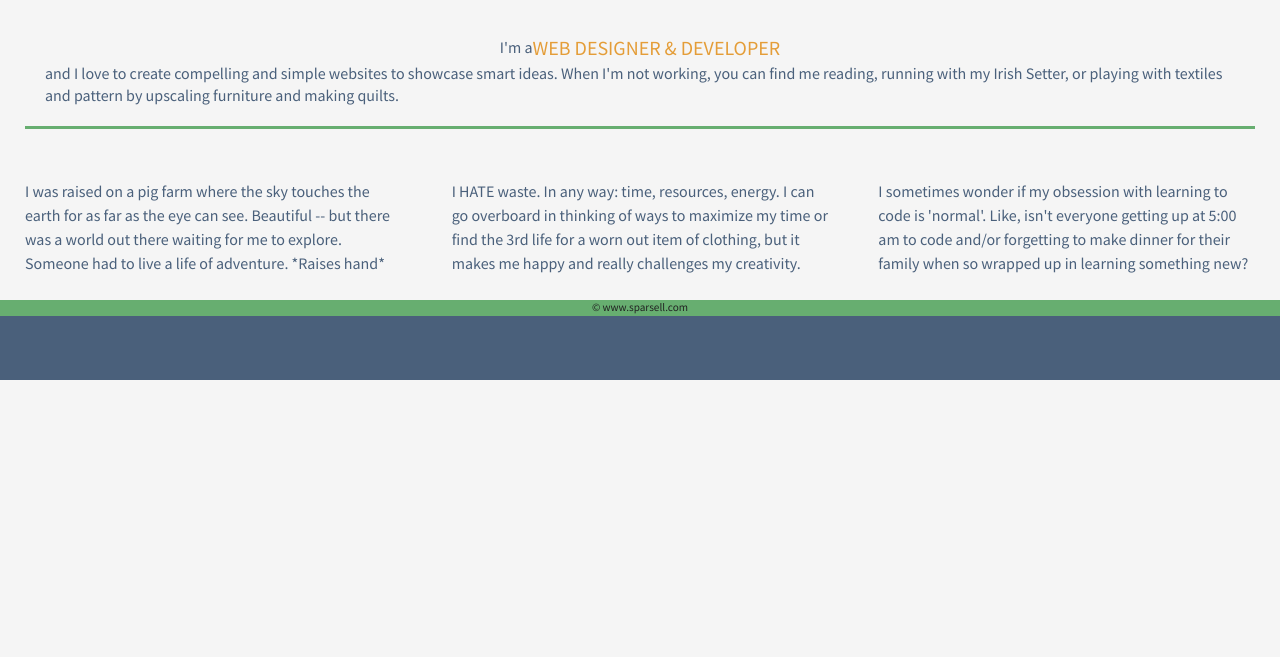
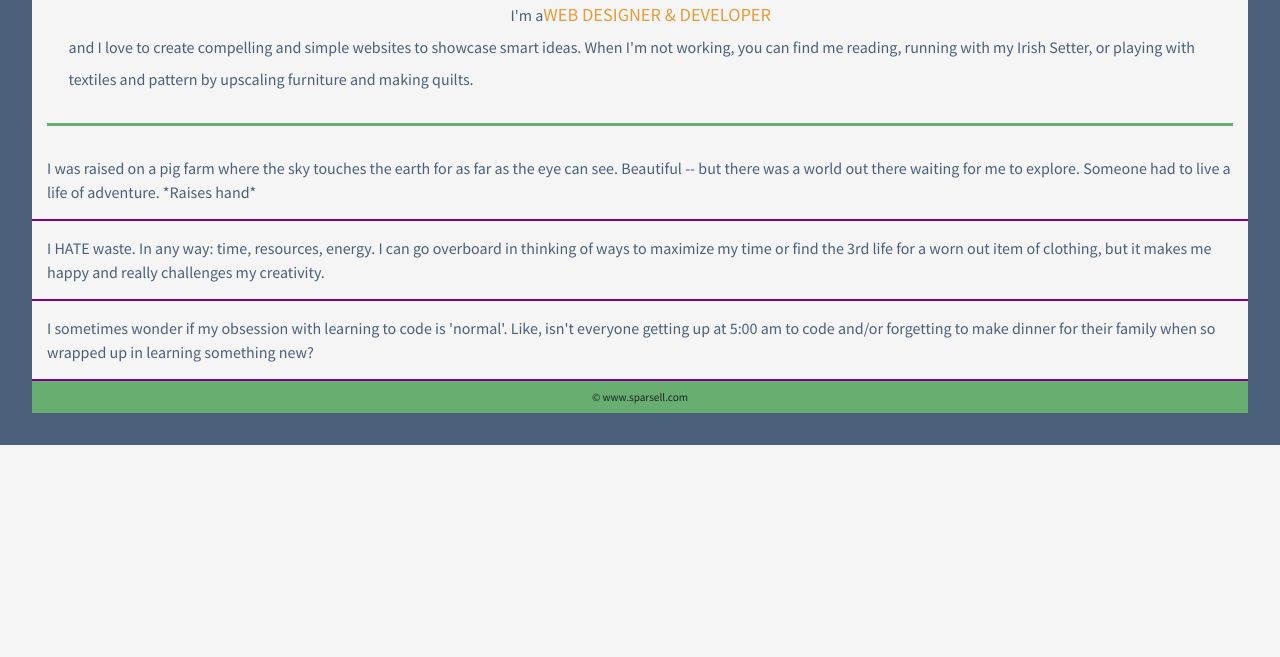
Before and after one commit to sparsell/08.01-206-flexbox-starter, a plain HTML site: page index.html in a window 1280 px wide. Shown: the part 143-800 px from the top of the page. Drawn offline with Linux system fonts and the light colour scheme.

Commit message:
improving with flexbox properties

```diff
--- a/css/main.css
+++ b/css/main.css
@@ -12,8 +12,9 @@
 
 html {
     color: #222;
-    font-size: 1em;
-    line-height: 1.4;
+    font-size: 16x;
+    line-height: 2em;
+
 }
 
 /*
@@ -96,21 +97,20 @@ textarea {
    ========================================================================== */
 
 html {
-  border-bottom: #4a607b solid 4em;
-  border-top: #4a607b solid 4em;
     background-color: whitesmoke;
 }
 
 body {
   font-family: 'Source Sans Pro', sans-serif;
   font-size: 1em;
+  border: #4a607b solid 2em;
  background-color: whitesmoke;
+ margin: 0 auto;
+
 }
 
 header {
   background-color: whitesmoke;
- /* height: 30%;*/
-  width: 100%;
 }
 
 footer {
@@ -131,20 +131,18 @@ main {
     display: flex;
     justify-content: center;
     align-items: center;
-    flex-wrap: wrap;
+    flex-flow: row wrap;
     background-color: whitesmoke;
 }
 
 main p {
-    color: #4a607b;
     display: flex;
     justify-content: center;
     align-items: center;
     flex-wrap: wrap;
-    padding-bottom: 1.25em;
-    padding-left: 1.25em;
-    padding-right: 1.25em;
+    padding: 1.25em 1.25em 1.75em 1.35em;
      border-bottom: #67ae70 solid .2em;
+    color: #4a607b;
 }
 
 #div-1,
@@ -153,15 +151,15 @@ main p {
   background-color: whitesmoke;
   line-height: 1.5em;
   font-size: 1em;
-  flex: 1 1 30%;
+  /*flex: 1 1 30%;*/
 }
 
 .flex-container {
   /*set display to flex and vertically & horizontally align by setting justify-content and align-items to center, and set flex-flow to row wrap*/
     display: flex;
-  justify-content: center;
+  justify-content: space-between;
   align-items: center;
-  flex-wrap: wrap;
+  flex-flow: row wrap;
 }
 
 .flex-items {
@@ -171,7 +169,6 @@ main p {
   align-items: center;
   line-height: 1.5em;
   font-size: 1.6em;
-  width: 30%;
 }
 
 header h1{
@@ -186,12 +183,12 @@ h2 {
 }
 
 p {
-    margin: 25px;
+    margin: 15px;
     color: #4a607b;
 }
 .title {
     color: #e49d38;
-    font-size: 1.25em;
+    font-size: 1.15em;
     text-transform: uppercase
 }
 
@@ -274,18 +271,32 @@ p {
    These examples override the primary ('mobile first') styles.
    Modify as content requires.
    ========================================================================== */
-/*
-@media all and (max-width: 768px) {
-    body {
-      padding: 1em;
+
+@media all and (min-width: 768px) {
+
+    .flex-container {
+        flex-flow: column nowrap;
     }
+
+    .flex-items {
+  display: flex;
+  justify-content: center;
+  align-items: center;
+  flex-flow: row wrap;
+  line-height: 1.5em;
+  font-size: 1.6em;
+  border-bottom: 2px purple solid;
 }
+}
+@media (min-width: 1200px) {
+  .flex-container {
+        flex-flow: column nowrap;
+    }
 
-@media (min-width: 1200px) {
-  #div-1,
-  #div-2{
+    .flex-items {
+  display: flex;
       /* set your flex value to 1 50% */
-  }
+
 /*
   #div-3 {
     /* set your flex value to 1 100% */
@@ -298,7 +309,7 @@ p {
        (min-resolution: 1.25dppx),
        (min-resolution: 120dpi) {
     /* Style adjustments for high resolution devices */
-}
+
 
 /* ==========================================================================
    Print styles.
--- a/index.html
+++ b/index.html
@@ -26,9 +26,10 @@
                 <h1>Hi, I'm Sonja.</h1>
             </header>
                 <main>
-                <p>I'm a </br> <span class="title"> Web Designer & Developer</span> and I love to create compelling and simple websites to showcase smart ideas. When I'm not working, you can find me reading, running with my Irish Setter, or playing with textiles and pattern by upscaling furniture and making
+                <p>I'm a <span class="title"> Web Designer & Developer</span> and I love to create compelling and simple websites to showcase smart ideas. When I'm not working, you can find me reading, running with my Irish Setter, or playing with textiles and pattern by upscaling furniture and making
                 quilts.</p>
-                    </main>
+                </main>
+
                 <section class="flex-container">
                     <div id="div-1" class="flex-items">
                         <p>I was raised on a pig farm where the sky touches the earth for as far as the eye can see. Beautiful -- but
@@ -45,7 +46,7 @@
                 </section> <!--end .flex-container-->
 
             <footer>
-                &copy www.sparsell.com
+                &copy; www.sparsell.com
          </footer>
 
        <!-- <script src="https://ajax.googleapis.com/ajax/libs/jquery/1.11.3/jquery.min.js"></script>
```
